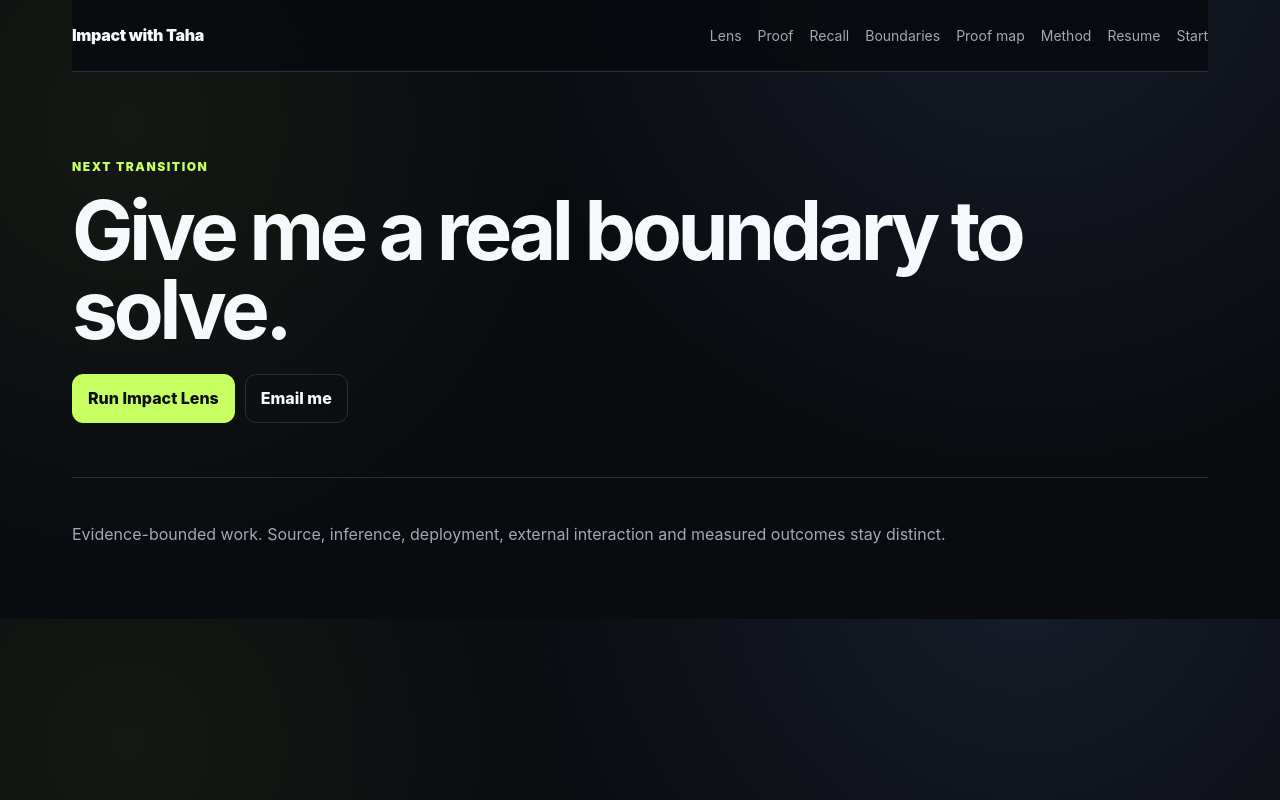
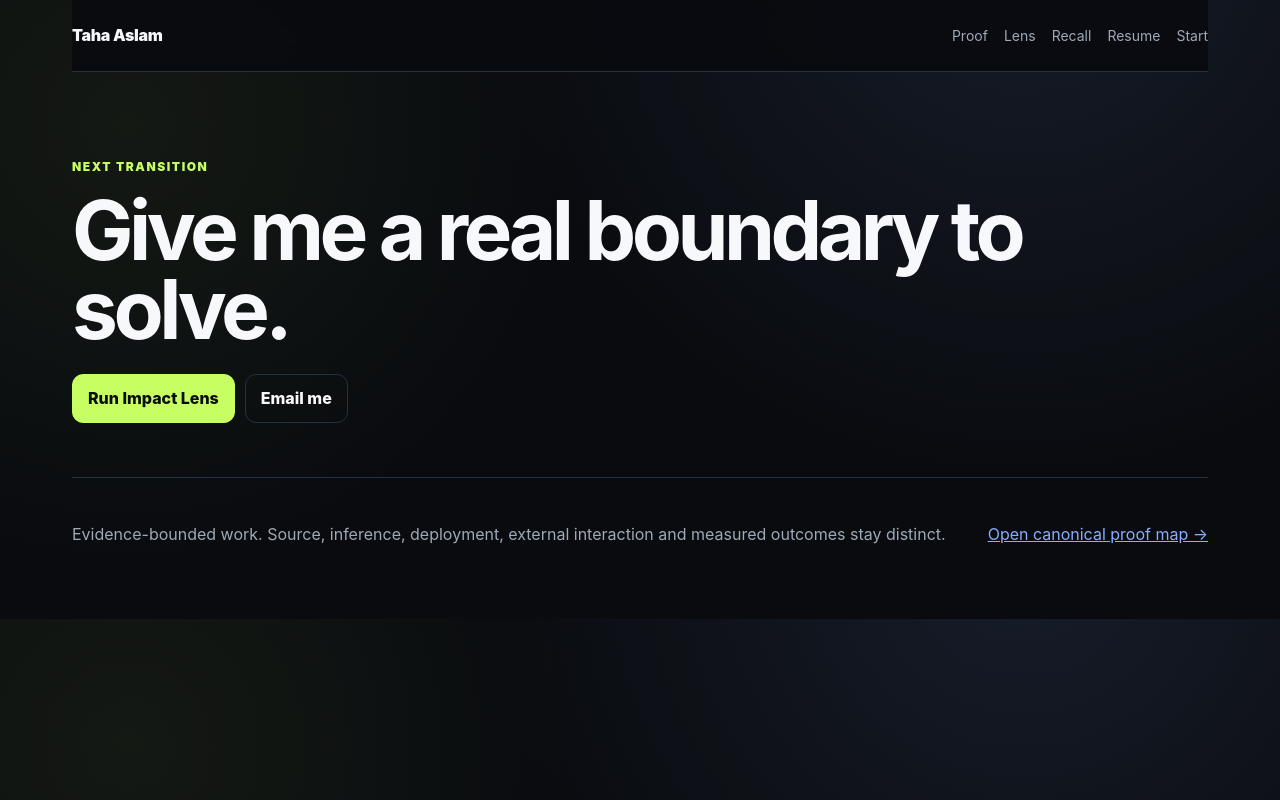
Before and after one commit to leadingproblemsolver/impactwithtaha, a website: page impact-v2.html in a window 1280 px wide. Drawn offline with nearby package versions, Linux system fonts and the light colour scheme.

Commit message:
Wire proof-first presentation into canonical V2 shell

```diff
--- a/impact-v2.html
+++ b/impact-v2.html
@@ -1 +1 @@
-<!doctype html><html lang="en"><head><meta charset="utf-8"><meta name="viewport" content="width=device-width,initial-scale=1"><meta name="description" content="Impact with Taha — evidence-grounded work compiled to the workflow, constraints and outcomes that matter to a specific observer."><meta name="theme-color" content="#090b0f"><title>Impact with Taha — Contextual Impact Lens</title><link rel="stylesheet" href="/styles.css"><script defer src="https://cdnjs.cloudflare.com/ajax/libs/mammoth/1.9.0/mammoth.browser.min.js"></script><script defer src="/impact-v2.js"></script><script defer src="/impact-llm.js"></script></head><body><div class="shell"><nav class="nav-shell"><a class="brand" href="/">Impact with Taha</a><div class="nav-links"><a href="/lens">Lens</a><a href="/work">Proof</a><a href="/recall">Recall</a><a href="/proof-status">Boundaries</a><a href="/proof-map">Proof map</a><a href="/method">Method</a><a href="/resume">Resume</a><a href="/start">Start</a></div></nav><main id="app" tabindex="-1"></main><footer><span>Evidence-bounded work. Source, inference, deployment, external interaction and measured outcomes stay distinct.</span></footer></div></body></html>
+<!doctype html><html lang="en"><head><meta charset="utf-8"><meta name="viewport" content="width=device-width,initial-scale=1"><meta name="description" content="Taha Aslam — operational systems, GTM engineering, AI workflow reliability, and evidence-grounded technical work with inspectable proof."><meta name="theme-color" content="#090b0f"><title>Taha Aslam — Operational Systems, AI Reliability & GTM Engineering</title><link rel="stylesheet" href="/styles.css"><link rel="stylesheet" href="/presentability.css"><script defer src="https://cdnjs.cloudflare.com/ajax/libs/mammoth/1.9.0/mammoth.browser.min.js"></script><script defer src="/impact-v2.js"></script><script defer src="/impact-llm.js"></script><script defer src="/presentability.js"></script></head><body><div class="shell"><nav class="nav-shell" aria-label="Primary"><a class="brand" href="/">Taha Aslam</a><div class="nav-links"><a href="/work">Proof</a><a href="/lens">Lens</a><a href="/recall">Recall</a><a href="/resume">Resume</a><a href="/start">Start</a></div></nav><main id="app" tabindex="-1"></main><footer><span>Evidence-bounded work. Source, inference, deployment, external interaction and measured outcomes stay distinct.</span><a href="/proof-map">Open canonical proof map →</a></footer></div></body></html>
```
